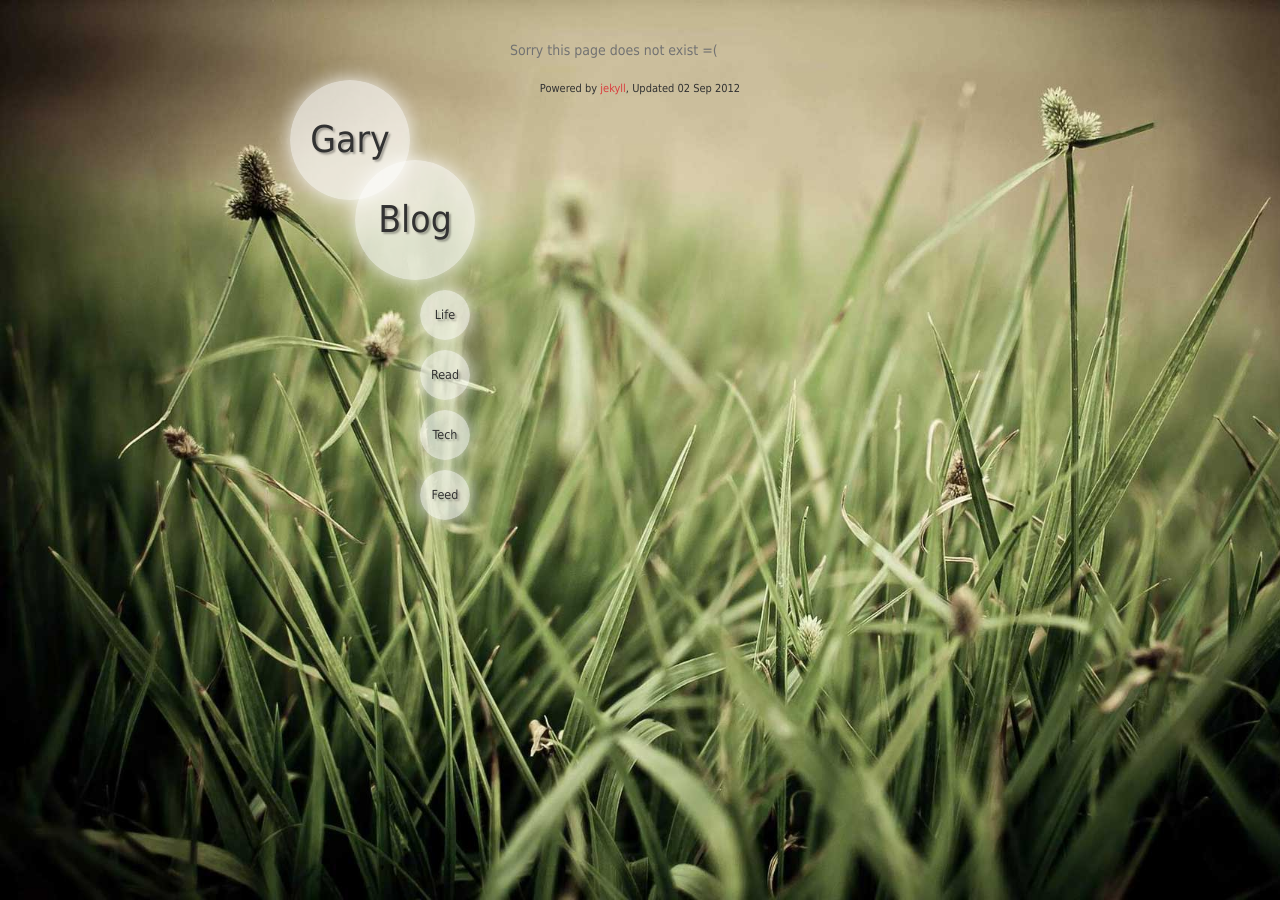
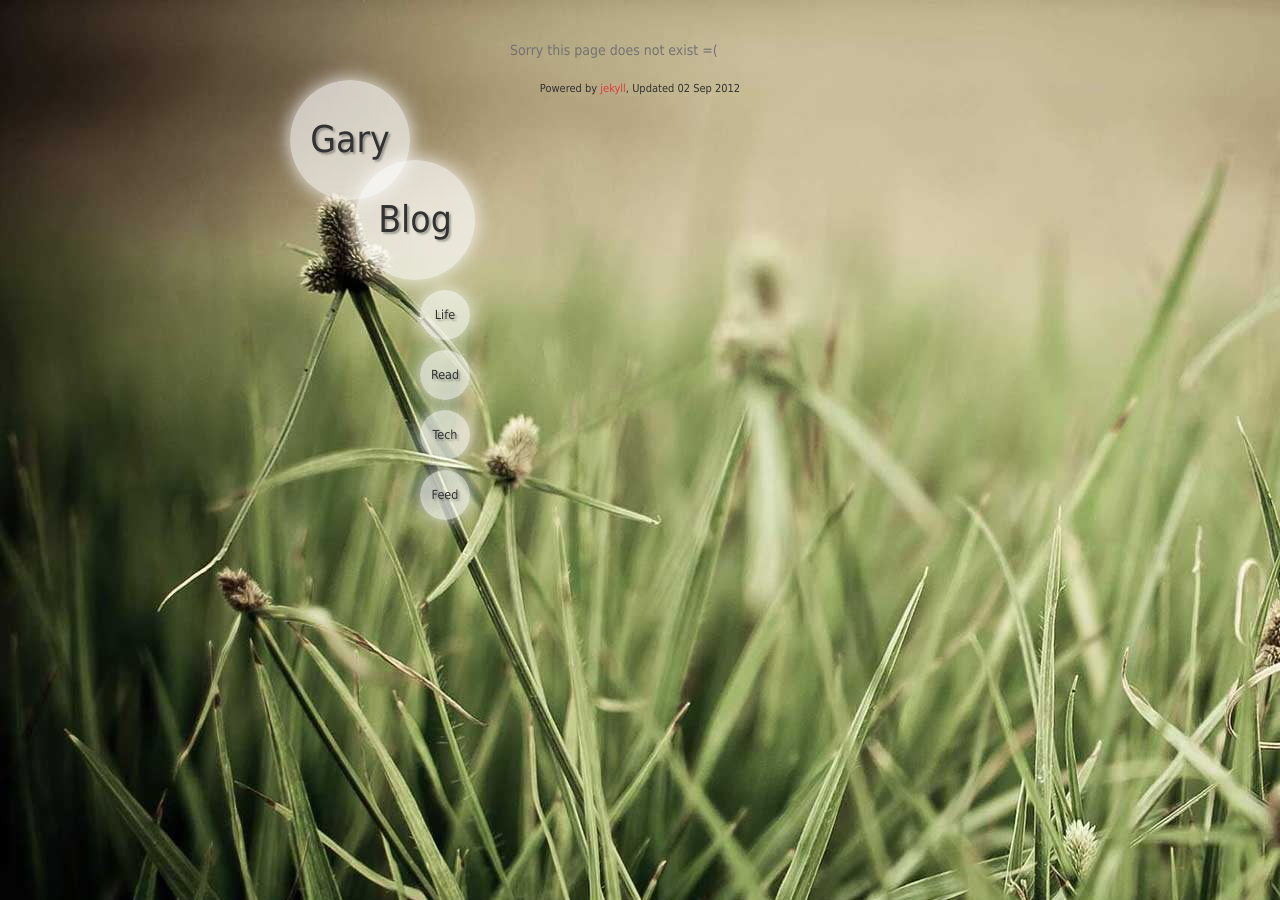
Before and after one commit to emptyzone/emptyzone.github.com.code, a Jekyll site: the page built from 404.html, in a window 1280 px wide. Built offline with Jekyll 4.4.1, drawn with Linux system fonts in a browser that asks for light colours; comment, search, counter and statistics services are not loaded.

Commit message:
edit scrolltop

```diff
--- a/assets/themes/Simple_Bold_Borders/css/style.css
+++ b/assets/themes/Simple_Bold_Borders/css/style.css
@@ -58,7 +58,6 @@
 
 body {
     background: url(../bg/1.jpg) no-repeat fixed 0 0 #EFEFEF;
-	background-size:cover;
     color: #727272;
 }
 
@@ -238,6 +237,14 @@
 	}
   }
 @media only screen and (max-width:480px){
+	html{
+		height: 100%;
+		overflow: hidden;
+	}
+	body{
+		height: 100%;
+		overflow: scroll;
+	}
 	#container{
 		width:100%;
 		min-width:320px;
--- a/assets/themes/Simple_Bold_Borders/js/base.js
+++ b/assets/themes/Simple_Bold_Borders/js/base.js
@@ -13,6 +13,7 @@
 });
 
 function afterLoaded(){
+	var bodyHeight =
 	bindSlimBox();
 	$.getScript('http://garyblog.disqus.com/embed.js',function(data){eval(data);});
 	$.getScript('http://garyblog.disqus.com/count.js',function(data){eval(data);});
@@ -57,8 +58,8 @@
 	$.ajax({
 		url:url,
 		beforeSend:function(jqXHR, settings){
+			$('#content').fadeTo(500,0.3);
 			scrollToTop();
-			$('#content').fadeTo(500,0.3);
 		},
 		complete:function(){
 			$('#content').fadeTo(200,1);
@@ -98,5 +99,5 @@
 }
 
 function scrollToTop(){
-	$body.animate({scrollTop: $('#container').offset().top - 40},600);
+	$body.animate({scrollTop: 0},600);
 }
```
